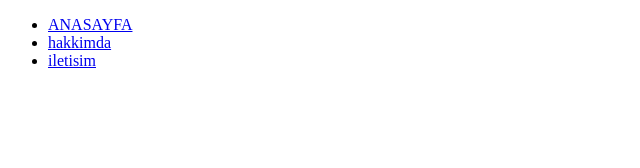
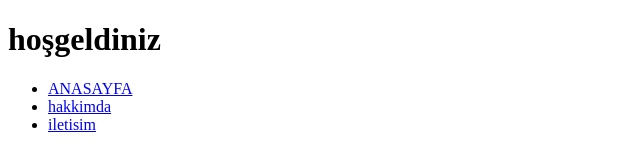
Before and after one commit to acunmedyaakademi/fatihcankaya-githubogreniyorum, a plain HTML site: page index.html in a window 1280 px wide. Shown: the whole page, without its empty margins (0-640 px from the left). Drawn offline with Linux system fonts and the light colour scheme.

Commit message:
ilk commit

```diff
--- a/index.html
+++ b/index.html
@@ -6,6 +6,7 @@
     <title>basit vet sitesi</title>
 </head>
 <body>
+    <h1>hoşgeldiniz</h1>
     <ul>
         <li><a href="index.html">ANASAYFA</a></li>
         <li><a href="hakkimda.html">hakkimda</a></li>
```
